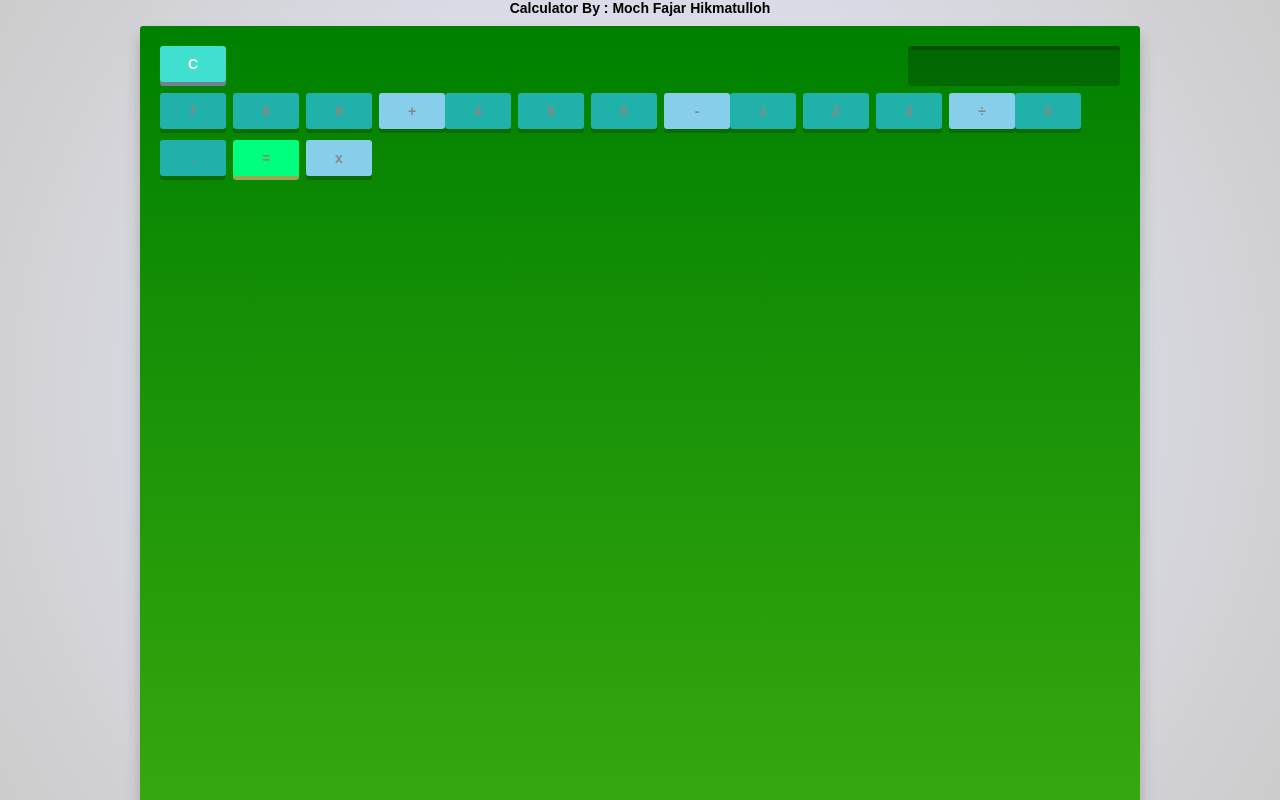
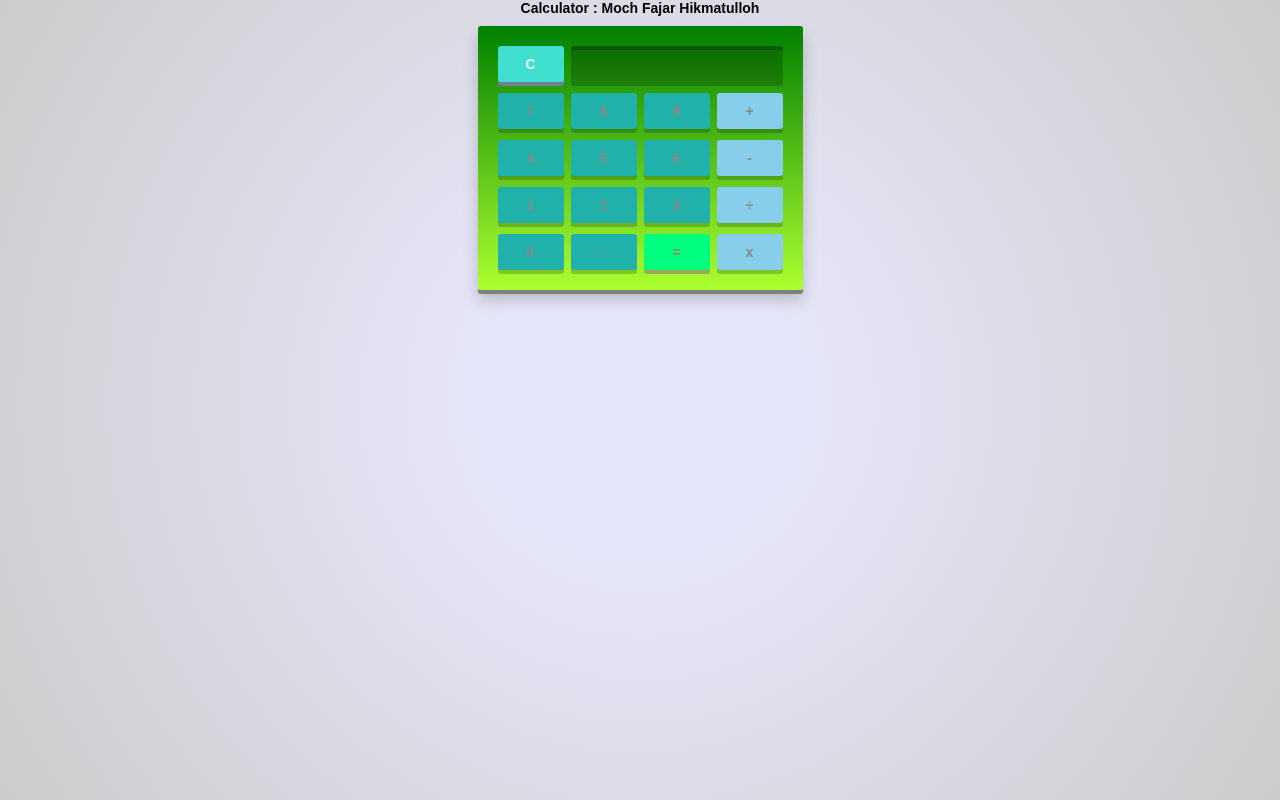
Before and after one commit to mochfajarh/calculator, a plain HTML site: page index.html in a window 1280 px wide. Shown: the top 800 px of the page. Drawn offline with Linux system fonts and the light colour scheme.

Commit message:
Update index.html

```diff
--- a/index.html
+++ b/index.html
@@ -18,8 +18,8 @@ html {
 }
 
 #calculator {
-    width: 1000px;
-    height: 2500px;
+    width: 325px;
+    height: auto;
 
     margin: 10px auto;
     padding: 20px 20px 9px;
@@ -128,7 +128,7 @@ html {
 </style>
 </head>
 <body>
-<p><center>Calculator By : Moch Fajar Hikmatulloh</center></p>
+<p><center>Calculator : Moch Fajar Hikmatulloh</center></p>
 <div id="calculator">
     <!-- Screen and clear key -->
     <div class="top">
```
